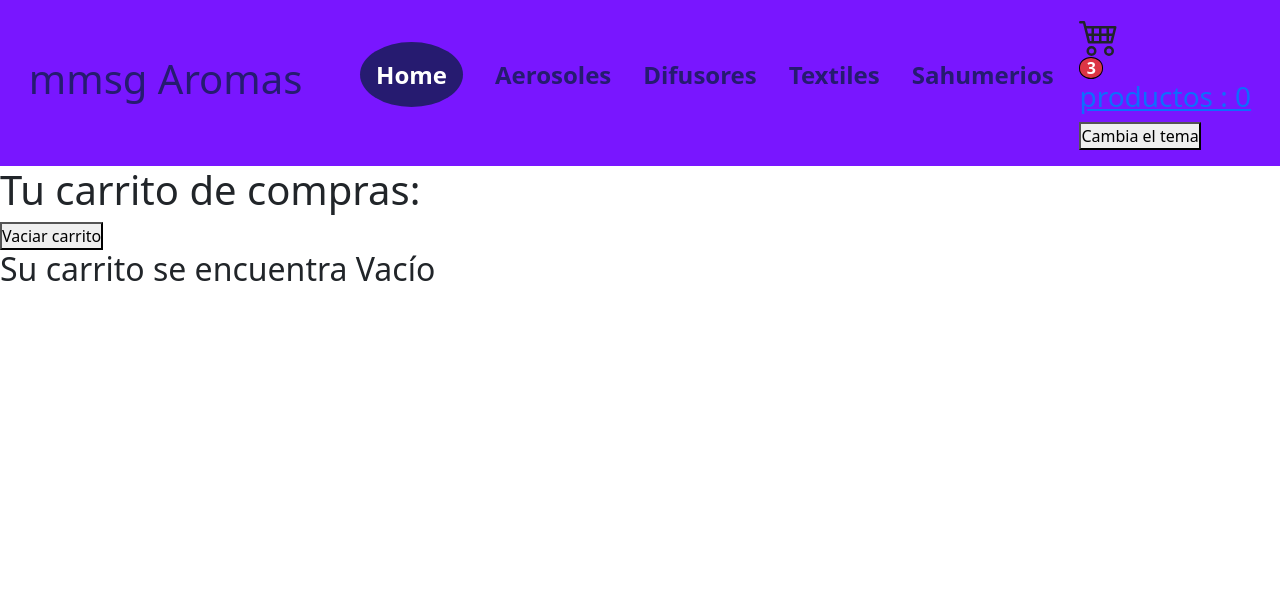
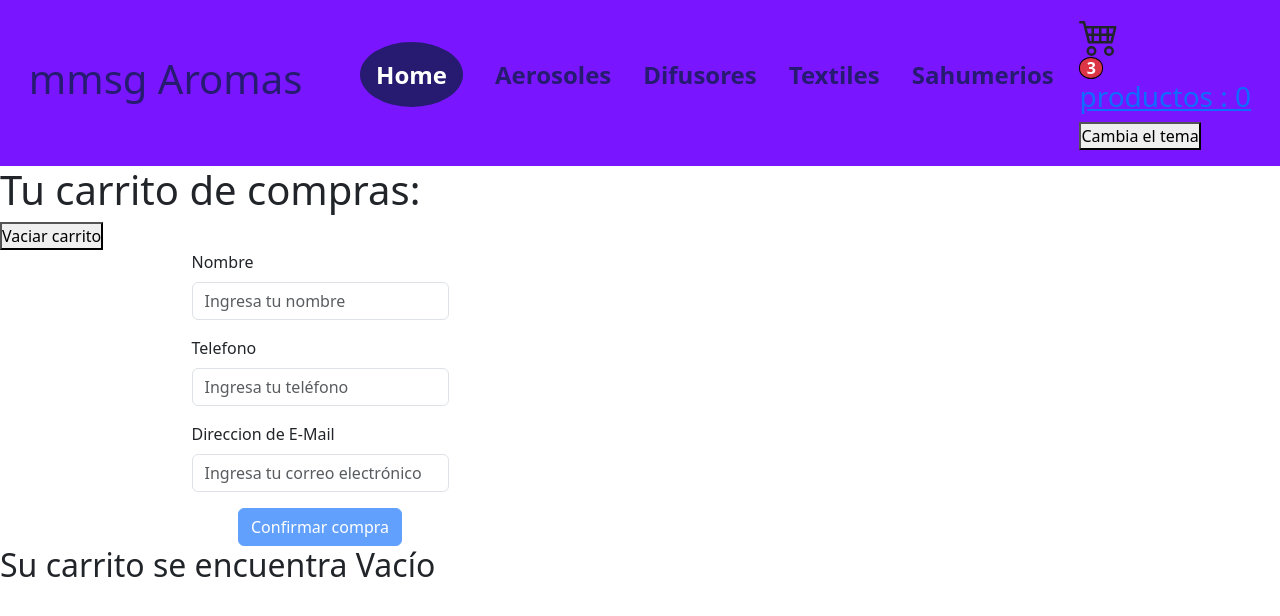
Before and after one commit to maximmusg/PreEntrega1-Gomez, a React (Create React App) app: page /cart in a window 1280 px wide. Shown: the top 616 px of the page. Built offline with nearby package versions, Linux system fonts and the light colour scheme.

Commit message:
Se agrego la funcionalidad para la carga de orders en firebase

```diff
--- /dev/null
+++ b/src/data.js
@@ -0,0 +1 @@
+export const productList = {};
--- a/src/pages/Cart/Cart.jsx
+++ b/src/pages/Cart/Cart.jsx
@@ -1,16 +1,104 @@
-import React, { useContext } from "react";
+import React, { useContext, useState } from "react";
 import CartContext from "../../context/CartContext";
 import Item from "../../components/Item/Item";
+import { Form, Button } from "react-bootstrap";
+import { collection, addDoc, getFirestore } from "firebase/firestore";
 import "./styles.css";
 
 const Cart = () => {
+  const [formValue, setFormValue] = useState({
+    name: "",
+    phone: "",
+    email: "",
+  });
   const { products, clear, removeItem } = useContext(CartContext);
+
+  const handleImput = (event) => {
+    // console.log(e.target.value);
+    // console.log(e.target.name);
+    setFormValue({ ...formValue, [event.target.name]: event.target.value });
+  };
+
+  const validateForm =
+    formValue.name === "" || formValue.phone === "" || formValue.email === "";
+
+  const createOrder = (event) => {
+    event.preventDefault();
+    const db = getFirestore();
+    const querySnapshot = collection(db, "orders");
+
+    const newOrder = {
+      buyer: formValue,
+      items: products.map((product) => {
+        return {
+          title: product.title,
+          price: product.price,
+          id: product.id,
+          quantity: product.quantity,
+        };
+      }),
+      Date: new Date(),
+      total: products.reduce(
+        (acc, curr) => acc + curr.price * curr.quantity,
+        0
+      ),
+    };
+
+    addDoc(querySnapshot, newOrder)
+      .then((res) => alert("orden creada con exito"))
+      .catch((err) => alert("error al crear la orden"));
+  };
 
   return (
     <div>
       <div>
         <h1>Tu carrito de compras:</h1>
+
         <button onClick={clear}>Vaciar carrito</button>
+
+        <Form className="form">
+          <Form.Group className="mb-3 formulario">
+            <Form.Label>Nombre</Form.Label>
+            <Form.Control
+              type="text"
+              placeholder="Ingresa tu nombre"
+              value={formValue.name}
+              onChange={handleImput}
+              name="name"
+            />
+          </Form.Group>
+
+          <Form.Group className="mb-3 formulario">
+            <Form.Label>Telefono</Form.Label>
+            <Form.Control
+              type="text"
+              placeholder="Ingresa tu teléfono"
+              value={formValue.phone}
+              onChange={handleImput}
+              name="phone"
+            />
+          </Form.Group>
+
+          <Form.Group className="mb-3 formulario">
+            <Form.Label>Direccion de E-Mail</Form.Label>
+            <Form.Control
+              type="text"
+              placeholder="Ingresa tu correo electrónico"
+              value={formValue.email}
+              onChange={handleImput}
+              name="email"
+            />
+          </Form.Group>
+          <Button
+            variant="primary"
+            onClick={createOrder}
+            type="submit"
+            className="confirmar"
+            disabled={validateForm}
+          >
+            Confirmar compra
+          </Button>
+        </Form>
 
         {products.length > 0 ? (
           <div className="card__container">
--- a/src/pages/Cart/styles.css
+++ b/src/pages/Cart/styles.css
@@ -7,3 +7,11 @@
   list-style: none;
   gap: 1rem;
 }
+
+.form {
+  display: flex;
+  flex-direction: column;
+  align-items: center;
+  justify-content: center;
+  width: 50%;
+}
--- a/src/pages/ItemListContainer/ItemListContainer.jsx
+++ b/src/pages/ItemListContainer/ItemListContainer.jsx
@@ -48,6 +48,8 @@ const ItemListContainer = () => {
       className="item__Container"
     >
       <ItemList productList={productList} />
+
+      {/* <button onClick={upLoadToFirestore}>Upluad Data</button> */}
     </div>
   );
 };
```
